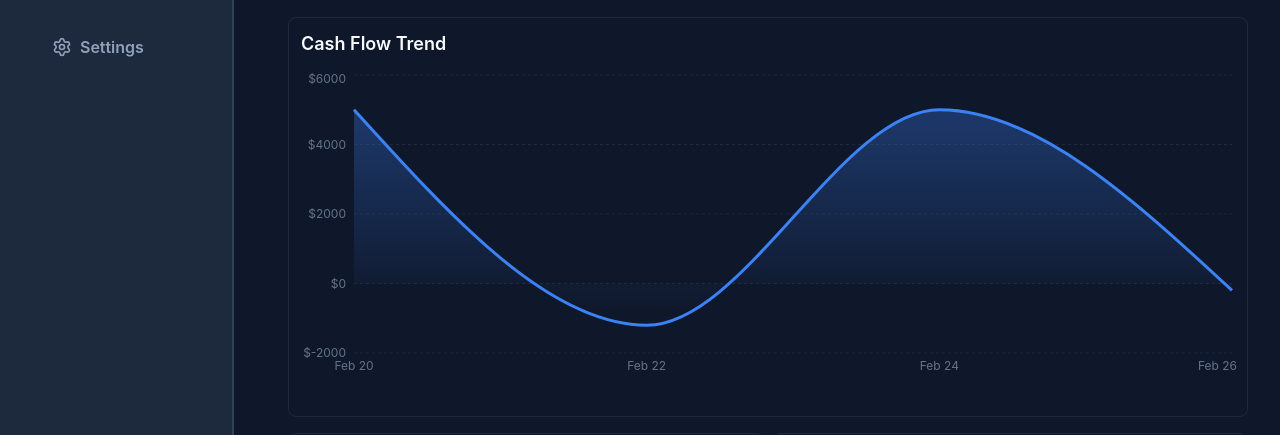
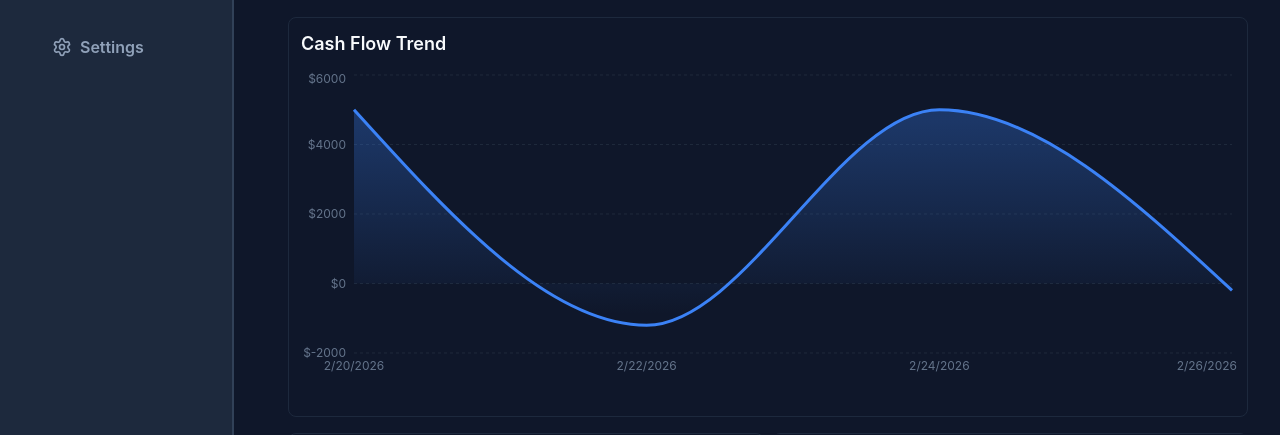
Before and after one commit to vilnout/finance-dashboard, a React (Vite) app: page / in a window 1280 px wide. Shown: the part 273-708 px from the top of the page. Built offline with nearby package versions, Linux system fonts and the light colour scheme.

Commit message:
fix: group same day transactions together

```diff
--- a/src/components/dashboard/TrendChart.tsx
+++ b/src/components/dashboard/TrendChart.tsx
@@ -1,5 +1,4 @@
 import { memo } from "react";
-import { useFinanceStore } from "../../store/useFinanceStore";
 import {
   XAxis,
   YAxis,
@@ -9,18 +8,13 @@ import {
   Area,
   AreaChart,
 } from "recharts";
+import type { GroupedTransactions } from "../../utils/transactions";
 
-export const TrendChart = memo(() => {
-  const transactions = useFinanceStore((state) => state.transactions);
-  const data = transactions
-    .sort((a, b) => new Date(a.date).getTime() - new Date(b.date).getTime())
-    .map((tnx) => ({
-      name: tnx.date.toLocaleDateString("en-US", {
-        month: "short",
-        day: "numeric",
-      }),
-      amount: tnx.amount,
-    }));
+type TrendChartProps = {
+  data: GroupedTransactions[];
+};
+
+export const TrendChart = memo(({ data }: TrendChartProps) => {
   return (
     <div className="h-[400px] rounded-lg border border-slate-800">
       <h3 className="p-3 text-lg font-semibold">Cash Flow Trend</h3>
@@ -38,7 +32,7 @@ export const TrendChart = memo(() => {
             vertical={false}
           />
           <XAxis
-            dataKey="name"
+            dataKey="date"
             stroke="#64748b"
             fontSize={12}
             tickLine={false}
@@ -61,7 +55,7 @@ export const TrendChart = memo(() => {
           />
           <Area
             type="monotone"
-            dataKey="amount"
+            dataKey="balance"
             stroke="#3b82f6"
             strokeWidth={3}
             fillOpacity={1}
--- a/src/pages/DashBoard.tsx
+++ b/src/pages/DashBoard.tsx
@@ -12,6 +12,7 @@ import { CategoryChart } from "../components/dashboard/CategoryChart";
 import { AddTransactionButton } from "../components/ui/AddTransactionButton";
 import type { View } from "../components/layout/navConfig";
 import { DashboardSkeleton } from "../components/dashboard/DashboardSkeleton";
+import { aggregrateTransactions } from "../utils/transactions";
 
 type DashBoardProps = {
   setIsModalOpen: (value: boolean) => void;
@@ -27,6 +28,8 @@ export const DashBoard = ({
   const monthlyStats = useFinanceStore((state) => state.getMonthlyStats);
   const { totalBalance, monthlyExpenses, monthlyIncome, savingsRate } =
     monthlyStats();
+  const transactions = useFinanceStore((state) => state.transactions);
+  const data = aggregrateTransactions(transactions);
 
   return isLoading ? (
     <DashboardSkeleton />
@@ -67,7 +70,7 @@ export const DashBoard = ({
             format="percentage"
           />
         </div>
-        <TrendChart />
+        <TrendChart data={data} />
         <div className="grid-col1 grid gap-4 md:gap-2 lg:grid-cols-2">
           <div className="min-h-20 rounded-lg border border-slate-800">
             <RecentTransactions onNavigate={onNavigate} />
--- /dev/null
+++ b/src/utils/transactions.ts
@@ -0,0 +1,47 @@
+import type { Transaction } from "../types";
+
+interface AccTransactions {
+  [name: string]: {
+    income: number;
+    expense: number;
+  };
+}
+
+export interface GroupedTransactions {
+  date: string;
+  income: number;
+  expenses: number;
+  balance: number;
+}
+
+export const aggregrateTransactions = (
+  transactions: Transaction[],
+): GroupedTransactions[] => {
+  const acc = transactions.reduce<AccTransactions>((acc, tnx) => {
+    const date = new Date(tnx.date).toLocaleDateString();
+
+    if (!acc[date]) {
+      acc[date] = { income: 0, expense: 0 };
+    }
+
+    if (tnx.amount > 0) {
+      acc[date].income += tnx.amount;
+    } else {
+      acc[date].expense += Math.abs(tnx.amount);
+    }
+
+    return acc;
+  }, {});
+
+  return Object.entries(acc)
+    .sort(
+      ([dateA], [dateB]) =>
+        new Date(dateA).getTime() - new Date(dateB).getTime(),
+    )
+    .map(([key, value]) => ({
+      date: key,
+      income: value.income,
+      expenses: value.expense,
+      balance: value.income - value.expense,
+    }));
+};
```
